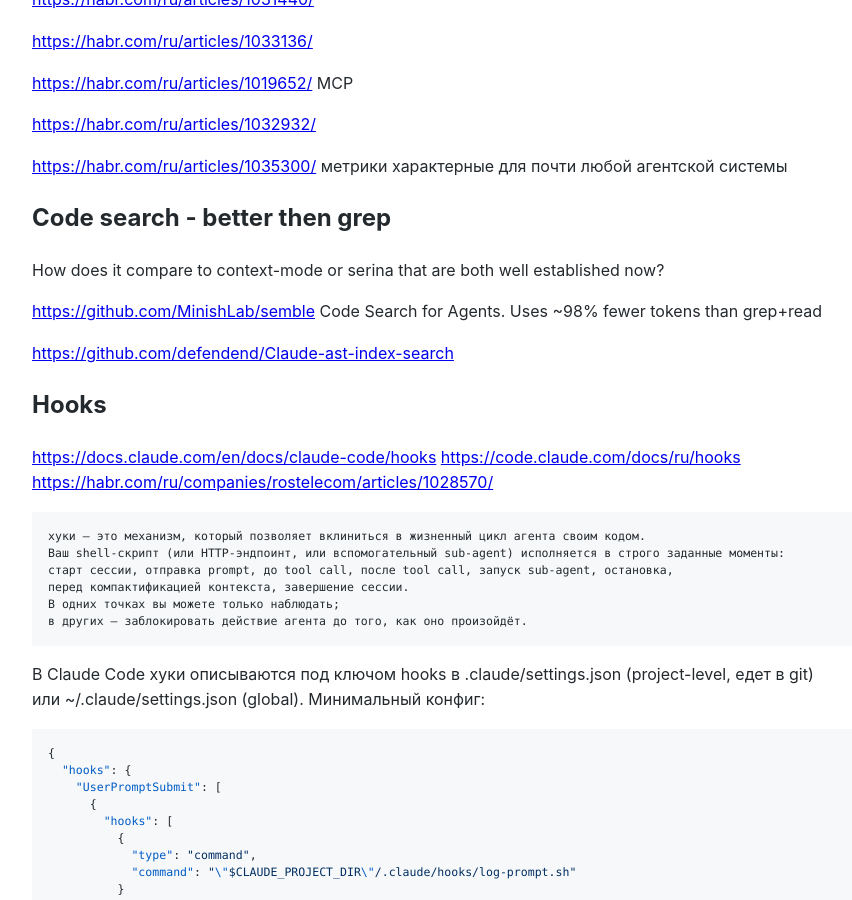
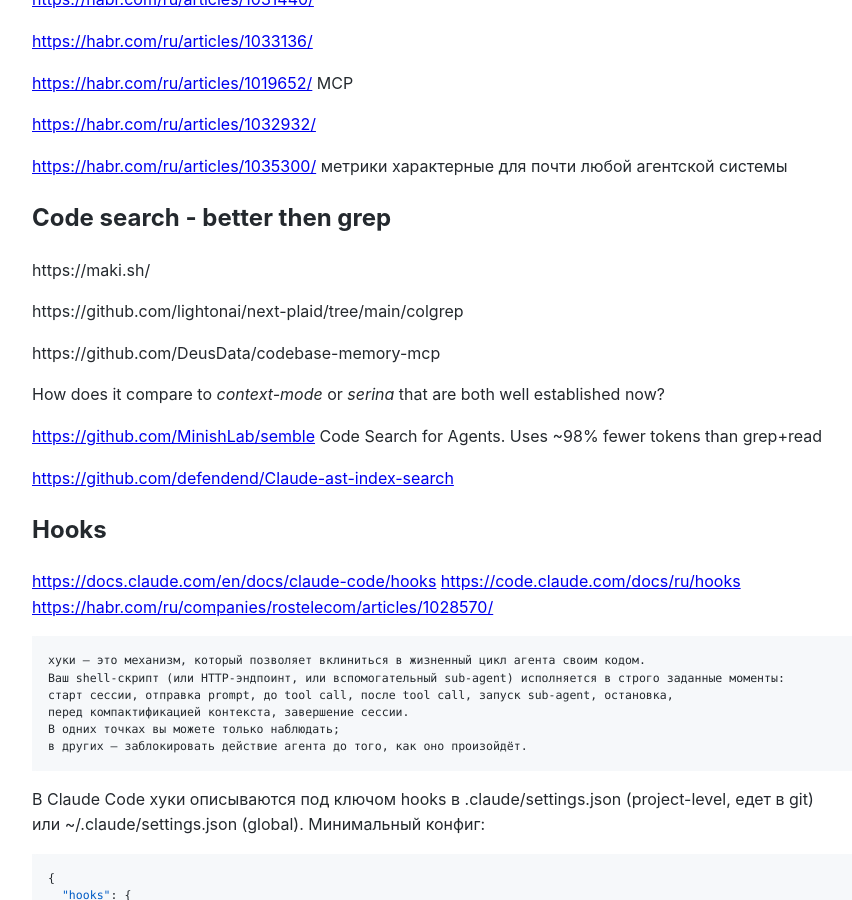
Before and after one commit to Michael-Lubinsky/michael-lubinsky.github.com, a Jekyll site: the page built from ml/agent.md, in a window 1280 px wide and 900 px high, scrolled down 402 px. Shown: the whole window, without its empty margins (158-1010 px from the left). Built offline with Jekyll 4.4.1, drawn with Linux system fonts in a browser that asks for light colours; our own code applies the rules of GitHub Pages for plain Markdown files; some of the changed lines change nothing that is shown.

Commit message:
Update agent.md

```diff
--- a/ml/agent.md
+++ b/ml/agent.md
@@ -26,7 +26,13 @@
 
 ## Code search - better then grep
 
-How does it compare to context-mode or serina that are both well established now?
+https://maki.sh/
+
+https://github.com/lightonai/next-plaid/tree/main/colgrep
+
+https://github.com/DeusData/codebase-memory-mcp
+
+How does it compare to _context-mode_ or _serina_ that are both well established now?
 
 <https://github.com/MinishLab/semble>  Code Search for Agents. Uses ~98% fewer tokens than grep+read
 
```
